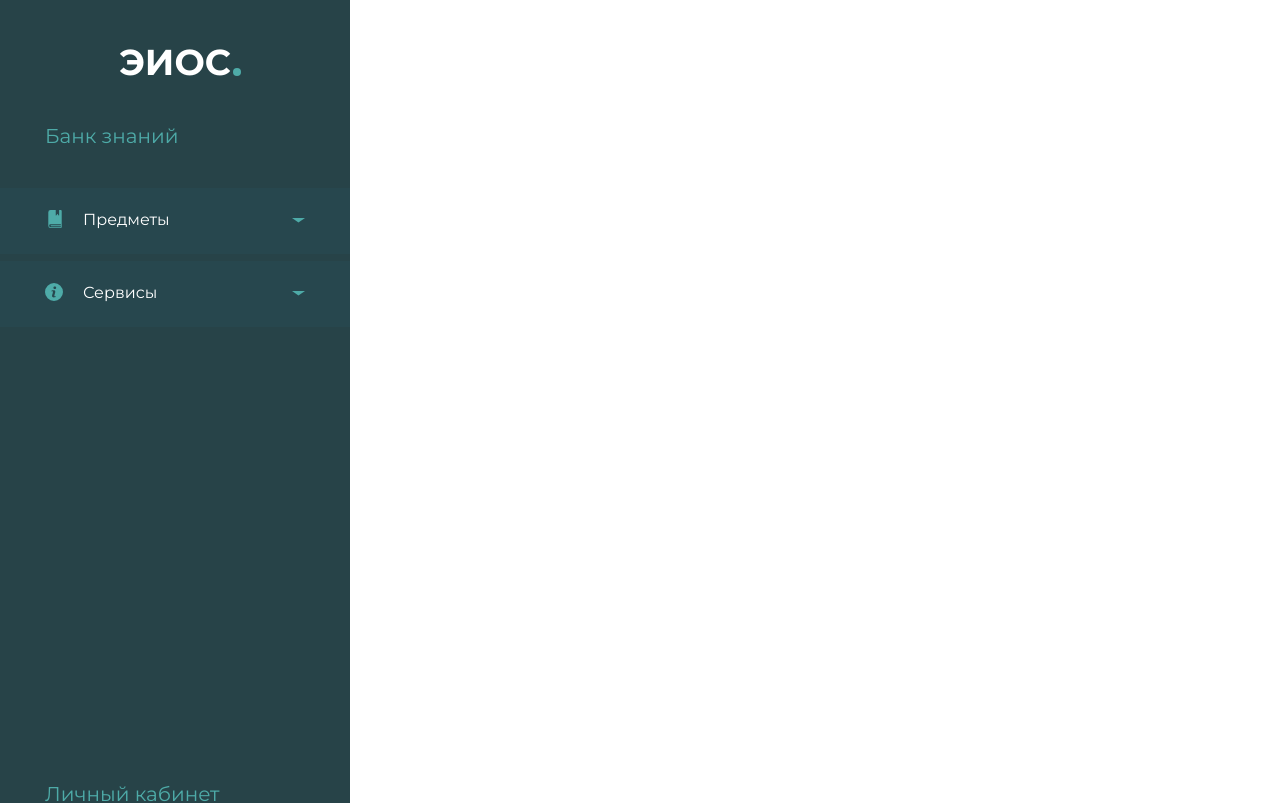
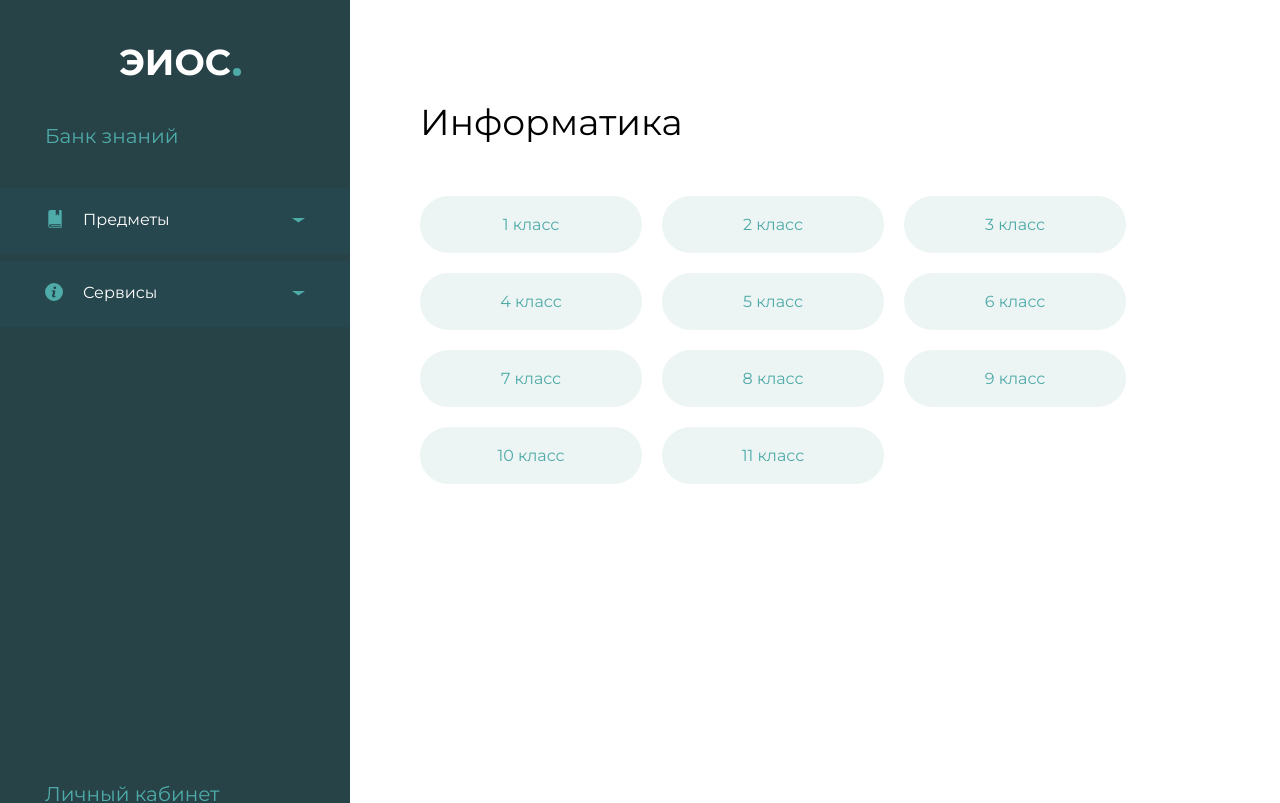
Before and after one commit to TatweerDev/EIOS-new, a Vue app: page /subject in a window 1280 px wide. Shown: the top 803 px of the page. Built offline with nearby package versions, Linux system fonts and the light colour scheme.

Commit message:
Added page routing

```diff
--- a/package.json
+++ b/package.json
@@ -9,7 +9,8 @@
   },
   "dependencies": {
     "core-js": "^3.6.5",
-    "vue": "^3.0.0"
+    "vue": "^3.0.0",
+    "vue-router": "^4.0.8"
   },
   "devDependencies": {
     "@vue/cli-plugin-babel": "~4.5.0",
--- a/src/App.vue
+++ b/src/App.vue
@@ -1,6 +1,9 @@
 <template>
   <div class="wrapper">
     <nav-sidebar></nav-sidebar>
+    <div class="main-page-wrapper">
+      <router-view ></router-view>
+    </div>
   </div>
 </template>
 
@@ -34,10 +37,40 @@ ul {
   list-style: none;
 }
 
+a {
+  text-decoration: none;
+}
+
 .wrapper {
   display: flex;
   flex-direction: row;
   width: 100%;
 }
 
+.main-page-wrapper {
+  margin: 70px;
+}
+
+.page-title {
+  margin-bottom: 52px;
+}
+
+.page-header {
+  font-weight: normal;
+  font-size: 36px;
+  line-height: 44px;
+}
+
+.button {
+  display: block;
+  padding: 19px 35px;
+  background:#EDF4F4;
+  border-radius: 30px;
+}
+
+.button:hover {
+  background: #4EABA8;
+  color: #fff !important;
+}
+
 </style>
--- a/src/components/NavSidebar.vue
+++ b/src/components/NavSidebar.vue
@@ -1,7 +1,9 @@
 <template>
   <aside class="aside">
     <div class="header">
-      <h1 class="header__text">ЭИОС</h1>
+      <router-link to="/">
+        <h1 class="header__text">ЭИОС</h1>
+      </router-link>
     </div>
     <sidebar-top />
     <sidebar-bottom />
--- a/src/components/SidebarTop.vue
+++ b/src/components/SidebarTop.vue
@@ -16,7 +16,11 @@
               v-for="item in subjects"
               :key="item"
               class="list-item"
-            > {{ item }}
+            >
+            <router-link to="/subject">
+              {{ item }}
+            </router-link>
+
             </li>
           </ul>
         </div>
@@ -147,12 +151,14 @@ h2 {
   border-radius: 50%;
 }
 
-.list-item {
+.list-item a{
+  text-decoration: none;
+  display: block;
   color: #fff;
   margin-bottom: 18px;
 }
 
-.list-item:hover {
+.list-item a:hover {
   color: #4EABA8;
   cursor: pointer;
 }
--- a/src/main.js
+++ b/src/main.js
@@ -1,4 +1,8 @@
 import { createApp } from 'vue'
 import App from './App.vue'
+import router from './router.js'
 
-createApp(App).mount('#app')
+const app = createApp(App)
+
+app.use(router)
+app.mount('#app')
--- /dev/null
+++ b/src/pages/SubjectPage.vue
@@ -0,0 +1,91 @@
+<template>
+  <section>
+    <div class="page-title">
+      <h2 class="page-header">Информатика</h2>
+    </div>
+    <ul class="classes-list">
+      <li
+        v-for="el in classes"
+        :key="el"
+        :disabled="el.isDisabled"
+        class="classes-item button"
+      >{{ el.number }} класс</li>
+    </ul>
+
+  </section>
+</template>
+
+<script>
+export default {
+  data() {
+    return {
+      classes: [
+        {
+          number: '1',
+          isDisabled: false
+        },
+        {
+          number: '2',
+          isDisabled: false
+        },
+        {
+          number: '3',
+          isDisabled: false
+        },
+        {
+          number: '4',
+          isDisabled: false
+        },
+        {
+          number: '5',
+          isDisabled: false
+        },
+        {
+          number: '6',
+          isDisabled: false
+        },
+        {
+          number: '7',
+          isDisabled: false
+        },
+        {
+          number: '8',
+          isDisabled: false
+        },
+        {
+          number: '9',
+          isDisabled: false
+        },
+        {
+          number: '10',
+          isDisabled: true
+        },
+        {
+          number: '11',
+          isDisabled: true
+        },
+      ]
+    }
+  }
+}
+</script>
+
+<style scoped>
+.classes-list {
+  display: flex;
+  flex-direction: row;
+  flex-wrap: wrap;
+  padding: 0;
+}
+
+.classes-item {
+  text-align: center;
+  display: block;
+  font-size: 16px;
+  color: #4EABA8;
+  width: 222px;
+  margin: 0 20px 20px 0;
+}
+
+
+</style>
--- /dev/null
+++ b/src/pages/TitlePage.vue
@@ -0,0 +1,3 @@
+<template>
+  Title
+</template>
--- /dev/null
+++ b/src/router.js
@@ -0,0 +1,17 @@
+import { createWebHistory, createRouter } from "vue-router";
+
+import TitlePage from './pages/TitlePage.vue'
+import SubjectPage from './pages/SubjectPage.vue'
+const router = createRouter({
+  history: createWebHistory(),
+  routes: [
+    { path: '/', component: TitlePage },
+    { path: '/subject', component: SubjectPage },
+    { path: '/service', component: null },
+    { path: '/portfolio', component: null },
+    { path: '/calendary', component: null },
+    { path: '/:notFound(.*)', component: null },
+  ],
+})
+
+export default router
```
Also changed, not shown: 1 other file (tests, documents, lock files or other folders).
